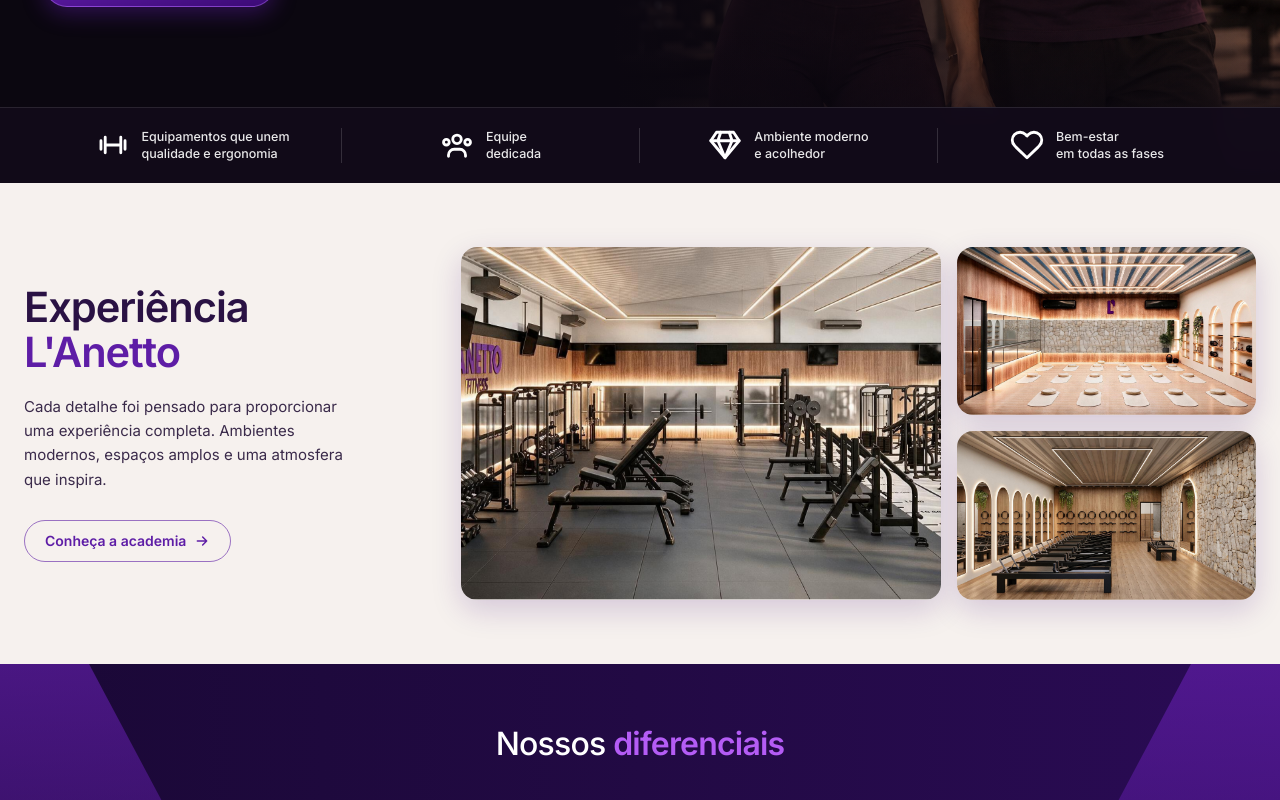
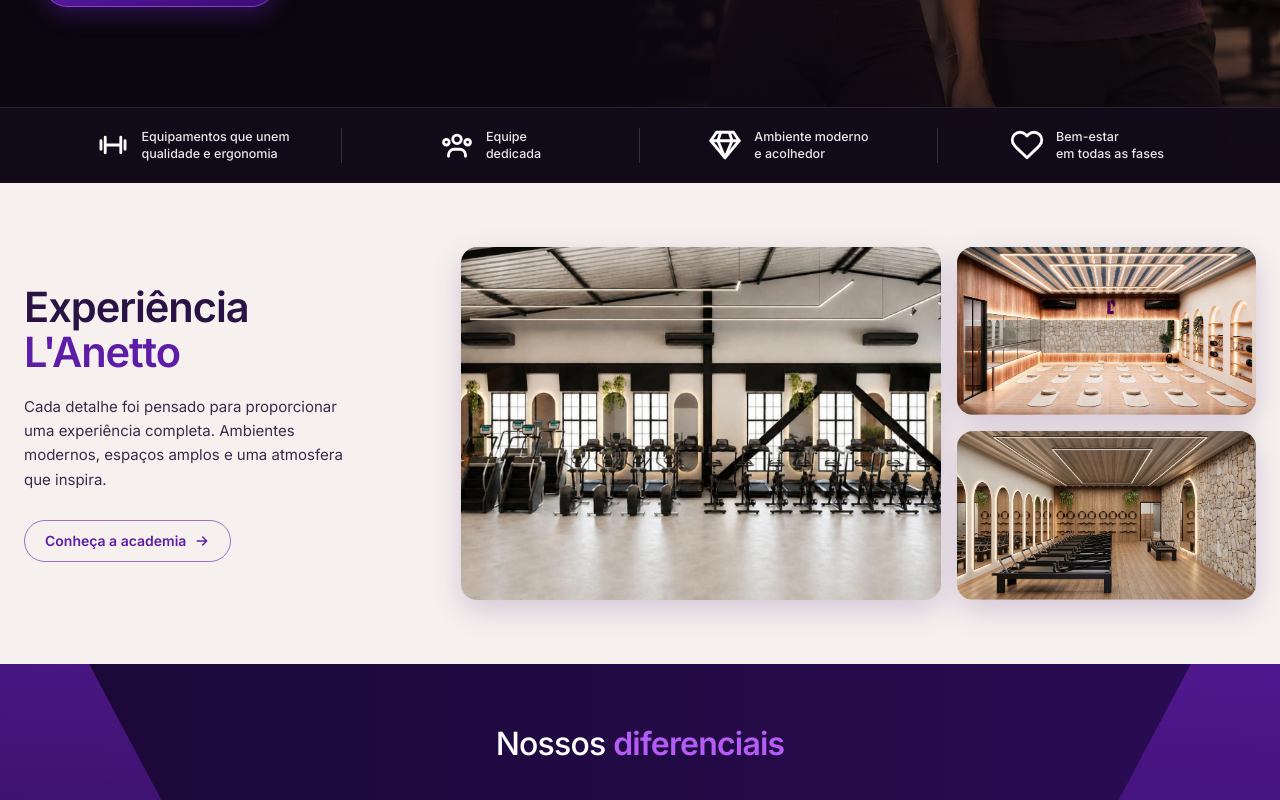
Before and after one commit to gabrielfula/landing-page-lanetto, a React (Vite) app: page / in a window 1280 px wide. Shown: the part 612-1412 px from the top of the page. Built offline with nearby package versions, Linux system fonts and the light colour scheme.

Commit message:
Adicionando varias imagens a mais

```diff
--- a/src/components/sections/Experience.tsx
+++ b/src/components/sections/Experience.tsx
@@ -34,7 +34,7 @@ export default function Experience({
           <div className="grid grid-cols-[1.6fr_1fr] grid-rows-2 gap-3 sm:gap-4">
             <div className="row-span-2 min-h-[260px] overflow-hidden rounded-2xl shadow-[0_10px_30px_rgba(59,10,117,0.18)] sm:min-h-[320px]">
               <Photo
-                photo={PHOTOS.musculacao}
+                photo={PHOTOS.esteira}
                 placeholder={
                   <div className="h-full w-full bg-gradient-to-br from-[#2a1244] to-[#0b0710]" />
                 }
```
